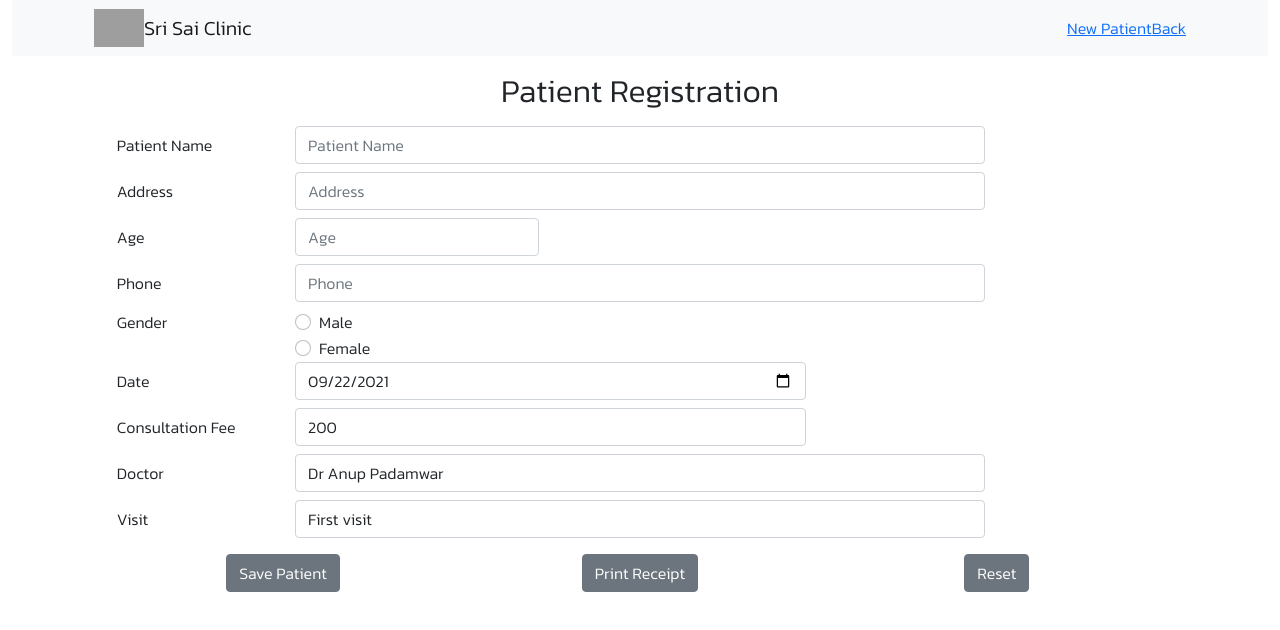
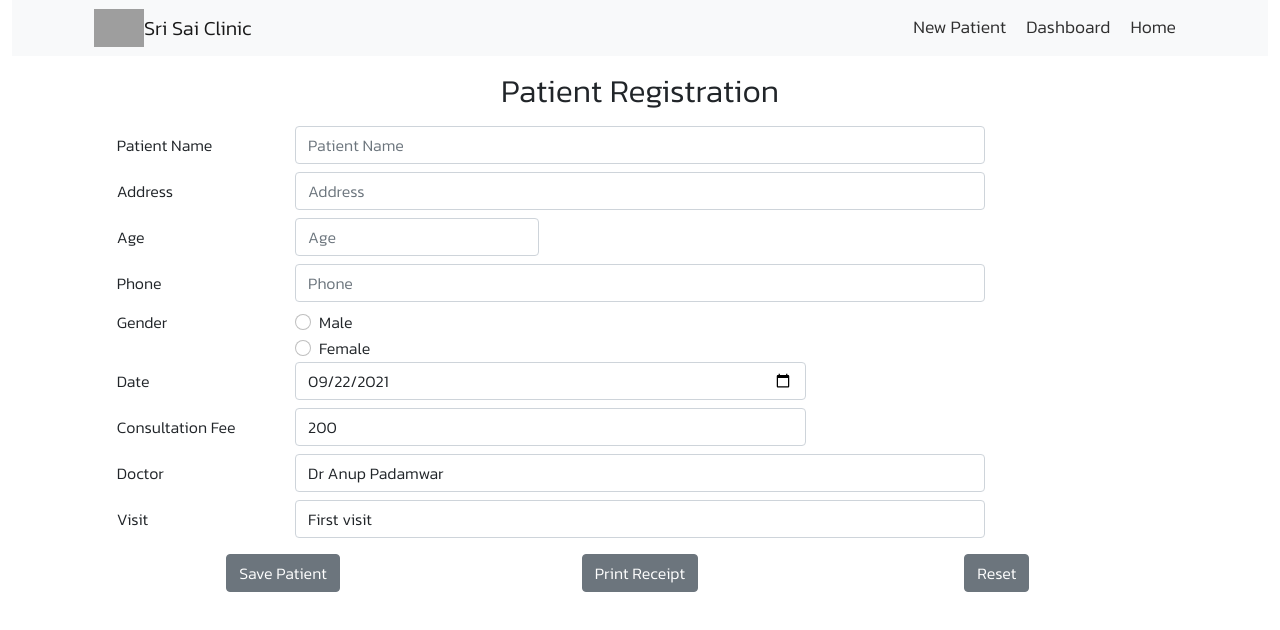
Before and after one commit to Paddybaba/myclinic, a React (Create React App) app in the folder myclinic/: page /opd in a window 1280 px wide. Shown: the top 630 px of the page. Built offline with nearby package versions, Linux system fonts and the light colour scheme; grey boxes are pictures that could not be loaded.

Commit message:
Tab Working2

```diff
--- a/myclinic/src/components/Toprow.js
+++ b/myclinic/src/components/Toprow.js
@@ -14,9 +14,10 @@ const Toprow = () => {
         <Navbar.Brand href="/">Sri Sai Clinic</Navbar.Brand>
         <Navbar.Toggle aria-controls="basic-navbar-nav" />
         <Navbar.Collapse id="basic-navbar-nav">
-          <Nav className="ms-auto">
+          <Nav className="ms-auto my-links">
             <NavLink to="/opd">New Patient</NavLink>
-            <NavLink to="/">Back</NavLink>
+            <NavLink to="/admindashboard">Dashboard</NavLink>
+            <NavLink to="/">Home</NavLink>
           </Nav>
         </Navbar.Collapse>
       </Container>
--- a/myclinic/src/components/components.css
+++ b/myclinic/src/components/components.css
@@ -94,6 +94,25 @@
   border-radius: 5px;
   background-color: #ff8066;
 }
+/* TOP ROW /////////////////////////////////// */
+.my-links {
+  text-align: center;
+}
+.my-links a {
+  padding: 0 10px;
+  font-size: 110%;
+  text-decoration: none;
+  color: #2f2f2f;
+  border-bottom: 1px solid transparent;
+
+  transition: 500ms;
+}
+.my-links a:hover {
+  font-size: 110%;
+  text-decoration: none;
+  color: black;
+  border-bottom: 1px solid black;
+}
 
 /* PATIENT LIST  */
 .tabcontent {
--- /dev/null
+++ b/myclinic/src/components/tabContents/Graphs.js
@@ -0,0 +1,33 @@
+import React from "react";
+import axios from "axios";
+import { useState } from "react";
+const Graphs = () => {
+  const [fullData, setData] = useState([]);
+  const [totalPatients, setTotal] = useState(0);
+  const onShow = async () => {
+    const response = await axios.post("http://localhost:3030/getpatients");
+    const data = await response.data;
+    setData(data);
+
+    setTotal(data.length);
+    return data;
+  };
+
+  return (
+    <>
+      <div className="container-fluid">
+        <div className="row">
+          <div className="col-10 mx-auto">
+            <button onClick={onShow}>Show</button>
+            <div>Patient Statistics </div>
+            <div>Total Patients Seen : {totalPatients}</div>
+            <div>Today : </div>
+            <div>Revenue Generated : {totalPatients * 200} rupees</div>
+          </div>
+        </div>
+      </div>
+    </>
+  );
+};
+
+export default Graphs;
--- a/myclinic/src/components/tabContents/StatsTab.js
+++ b/myclinic/src/components/tabContents/StatsTab.js
@@ -1,6 +1,7 @@
 import React from "react";
 import { Tab, Tabs, TabList, TabPanel } from "react-tabs";
 import "react-tabs/style/react-tabs.css";
+import Graphs from "./Graphs";
 import PatientList from "./PatientList";
 
 const StatsTab = () => {
@@ -20,7 +21,10 @@ const StatsTab = () => {
                 <PatientList />
               </TabPanel>
               <TabPanel>
-                <h2>Any content 2</h2>
+                <Graphs />
+              </TabPanel>
+              <TabPanel>
+                <h3 className="text-center">Coming soon ....</h3>
               </TabPanel>
             </Tabs>
           </div>
--- a/myclinic/src/pages/AdminLogin.js
+++ b/myclinic/src/pages/AdminLogin.js
@@ -11,11 +11,6 @@ const AdminLogin = () => {
 
   function validateForm() {
     return username.length > 0 && password.length > 0;
-  }
-
-  function handleSubmit(event) {
-    event.preventDefault();
-    history.push("/admindashboard");
   }
 
   const onLoginClick = async (e) => {
@@ -36,7 +31,6 @@ const AdminLogin = () => {
       return;
     } else {
       if (response.data.code === "success") {
-        alert(`Welcome ${response.data.user}`);
         history.push({
           pathname: "/admindashboard",
           state: {
--- a/myclinic/src/pages/OPD.js
+++ b/myclinic/src/pages/OPD.js
@@ -207,6 +207,7 @@ const OPD = () => {
                     onChange={handleChange}
                   >
                     <option>Dr Anup Padamwar</option>
+                    <option>Dr Ritesh Meghare</option>
                     <option>Dr Ravikiran Shinde</option>
                     <option>Dr Rachna Padamwar</option>
                     <option>Dr Apoorva Pawar</option>
--- a/myclinic/src/pages/Statistics.js
+++ b/myclinic/src/pages/Statistics.js
@@ -1,5 +1,4 @@
 import React from "react";
-import PatientList from "../components/tabContents/PatientList";
 import StatsTab from "../components/tabContents/StatsTab";
 
 import Toprow from "../components/Toprow";
```
Also changed, not shown: myclinic/src/components/tabContents/Graph1.js (deleted).
